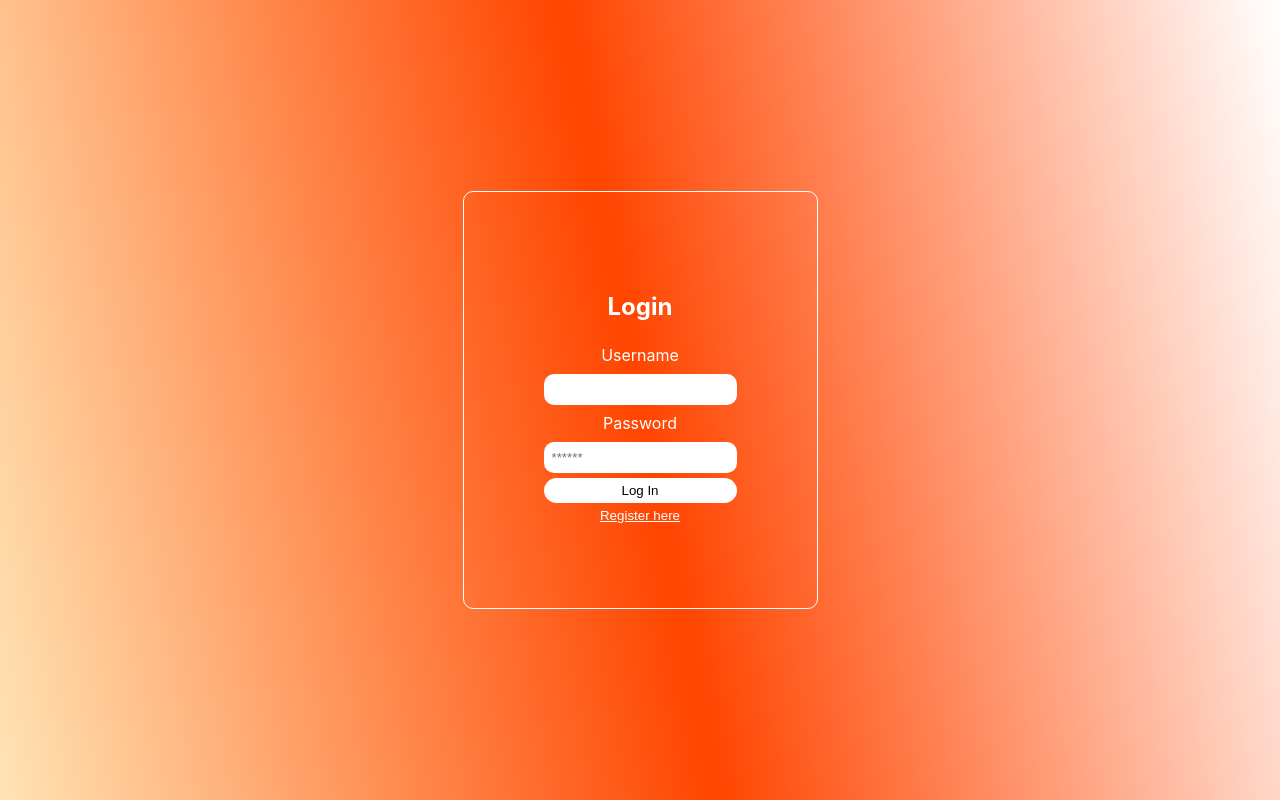
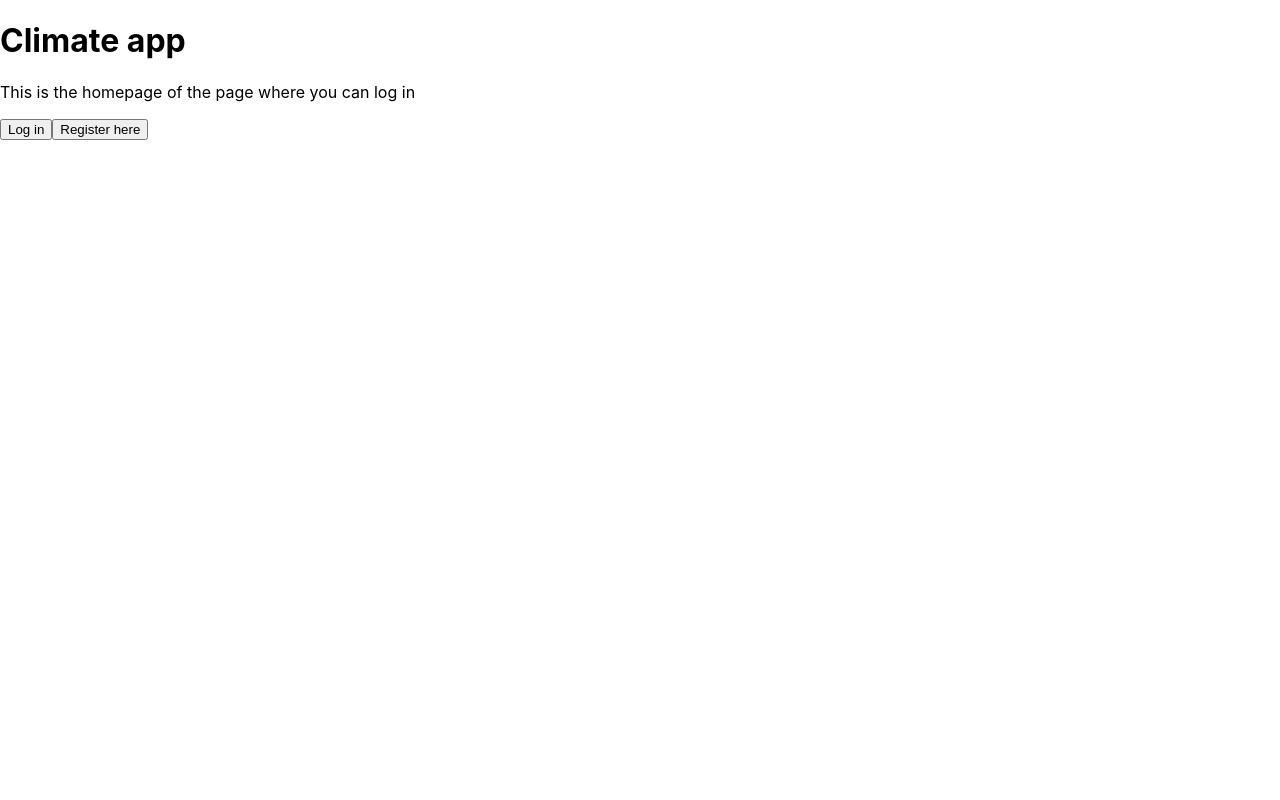
Before and after one commit to TVTKMO22-WP-GROUP-7/react-app, a React (Create React App) app in the folder frontend/: page / in a window 1280 px wide. Built offline with nearby package versions, Linux system fonts and the light colour scheme.

Commit message:
pohja frontille tehty

```diff
--- a/frontend/package.json
+++ b/frontend/package.json
@@ -8,6 +8,7 @@
     "@testing-library/user-event": "^13.5.0",
     "react": "^18.2.0",
     "react-dom": "^18.2.0",
+    "react-router-dom": "^6.9.0",
     "react-scripts": "5.0.1",
     "web-vitals": "^2.1.4"
   },
--- a/frontend/src/App.css
+++ b/frontend/src/App.css
@@ -1,50 +1,8 @@
-.App {
-  text-align: center;
+.navbar {
   display: flex;
-  min-height: 100vh;
-  align-items: center;
-  justify-content: center;
-  color: white;
-  background-image: linear-gradient(79deg, #ffe4b5, #ff4500, #ffffff);
+  background-color: lightgrey;
 }
 
-.auth-form-container, .login-form, .register-form {
-  display: flex;
-  flex-direction: column;
+.navbar > * {
+  margin-right: 10px;
 }
-
-@media screen and (min-width: 600px) {
-  .auth-form-container {
-    padding: 5rem;
-    border: 1px solid white;
-    border-radius: 10px;
-    margin: 0.5rem;
-  }
-}
-
-
-label {
-  text-align: center;
-  padding: 0.25rem 0;
-}
-
-input {
-  margin: 0.3rem 0;
-  padding: 0.5rem;
-  border: none;
-  border-radius: 10px;
-}
-
-button {
-  border: none;
-  background-color: white;
-  padding: 5px;
-  border-radius: 15px;
-  cursor: pointer;
-}
-
-.link-btn {
-  background: none;
-  color: white;
-  text-decoration: underline;
-}
--- a/frontend/src/App.js
+++ b/frontend/src/App.js
@@ -1,23 +1,25 @@
-import React, { useState } from "react";
 import './App.css';
-import { Login } from "./Login";
-import { Register } from "./Register";
-
+import Login from './components/Login';
+import Register from './components/Register';
+import ChangePassword from './components/ChangePassword';
+import DefaultView from './components/DefaultView'
+import DeleteAccount from './components/DeleteAccount';
+import { BrowserRouter, Routes, Route } from 'react-router-dom';
 
 function App() {
-  const [currentForm, setCurrentForm] = useState("login");
+  return (
+    <BrowserRouter>
+      <div>
+      <Routes>
+        <Route path="/" element={<Login />} />
+        <Route path="/register" element={<Register />} />
+        <Route path="/changepassword" element={<ChangePassword />} />
+        <Route path="/defaultview" element={<DefaultView />} />
+        <Route path="/deleteaccount" element={<DeleteAccount />} />
+      </Routes>
+    </div>
+    </BrowserRouter >
 
-
-  const toggleForm = (formName) => {
-    setCurrentForm(formName);
-    }
-
-  return (
-    <div className="App">
-      {
-        currentForm === "login" ? <Login onFormSwitch={toggleForm} /> : <Register onFormSwitch={toggleForm}/>
-      }
-    </div>
   );
 }
 
--- a/frontend/src/Login.jsx
+++ /dev/null
@@ -1,25 +0,0 @@
-import React, { useState } from 'react';
-
-export const Login = (props) => {
-    const [uname, setUsername] = useState('');
-    const [passwd, setPassword] = useState('');
-
-    const handleSubmit = (e) => {
-        e.preventDefault();
-        console.log(uname);
-    }
-
-    return (
-        <div className="auth-form-container">
-            <h2>Login</h2>
-        <form className="login-form" onSubmit={handleSubmit}>
-            <label htmlFor="username">Username</label>
-            <input value={uname} onChange={(e) => setUsername(e.target.value)}type="username" placeholder="" id="username" name="username"/>
-            <label htmlFor="password">Password</label>
-            <input value={passwd} onChange={(e) => setPassword(e.target.value)}type="password" placeholder="******" id="password" name="password"/>
-            <button type="submit">Log In</button>
-        </form>
-        <button className="link-btn" onClick={() => props.onFormSwitch('register')}>Register here</button>
-        </div>
-    )
-}
--- a/frontend/src/Register.jsx
+++ /dev/null
@@ -1,51 +0,0 @@
-import React, { useState } from 'react';
-
-export const Register = (props) => {
-    const [uname, setUsername] = useState('');
-    const [passwd, setPassword] = useState('');
-    const [confirmPasswd, setConfirmPassword] = useState('');
-    //const [name, setName] = useState('');
-
-    const handleSubmit = (e) => {
-        e.preventDefault();
-        if (passwd !== confirmPasswd) {
-            alert('Passwords do not match!');
-            return;
-        }
-
-        fetch('/api/users/register', {
-            method: 'POST',
-            headers: {
-                'Content-Type': 'application/json'
-            },
-            body: JSON.stringify({
-                username: uname,
-                userPassword: passwd
-            })
-        })
-        .then(response => {
-            if (response.ok) {
-                console.log('User registered successfully');
-                props.onFormSwitch('login');
-            } else {
-                console.error('Failed to register user');
-            }
-        })
-    }
-
-    return (
-        <div className="auth-form-container">
-            <h2>Register</h2>
-            <form className="register-form" onSubmit={handleSubmit}>
-                <label htmlFor="username">Username</label>
-                <input value={uname} onChange={(e) => setUsername(e.target.value)} type="username" placeholder="" id="username" name="username"/>
-                <label htmlFor="password">Password</label>
-                <input value={passwd} onChange={(e) => setPassword(e.target.value)} type="password" placeholder="******" id="password" name="password"/>
-                <label htmlFor="confirm-password">Confirm Password</label>
-                <input value={confirmPasswd} onChange={(e) => setConfirmPassword(e.target.value)} type="password" placeholder="******" id="confirm-password" name="confirm-password"/>
-                <button type="submit">Register</button>
-            </form>
-            <button className="link-btn" onClick={() => props.onFormSwitch('login')}>Already have an account? Login here</button>
-        </div>
-    )
-}
--- /dev/null
+++ b/frontend/src/components/ChangePassword.js
@@ -0,0 +1,9 @@
+import React from 'react'
+
+export default function ChangePassword() {
+    return (
+        <div>
+            This is where you can change password
+        </div>
+    )
+}
--- /dev/null
+++ b/frontend/src/components/DefaultView.js
@@ -0,0 +1,16 @@
+import React from 'react'
+import { Link } from 'react-router-dom'
+
+export default function DefaultView() {
+    return (
+        <div>
+            <div className="navbar">
+                <div><Link to="/changepassword"><button>Change Password</button></Link></div>
+                <div><Link to="/deleteaccount"><button>Delete Account</button></Link></div>
+                <div><Link to="/"><button>Logout</button></Link></div>
+            </div>
+            <p>This is the default view user gets when logged in </p>
+
+        </div>
+    )
+}
--- /dev/null
+++ b/frontend/src/components/DeleteAccount.js
@@ -0,0 +1,11 @@
+import React from 'react'
+import { Link } from 'react-router-dom'
+
+export default function DeleteAccount() {
+    return (
+        <div>
+            <p>This is where you can delete account</p>
+            <Link to ="/"><button>Delete account</button></Link>
+        </div>
+    )
+}
--- /dev/null
+++ b/frontend/src/components/Login.js
@@ -0,0 +1,13 @@
+import React from 'react'
+import { Link } from 'react-router-dom'
+
+export default function Login() {
+    return (
+        <div>
+            <h1>Climate app</h1>
+            <p>This is the homepage of the page where you can log in </p>
+            <Link to="defaultview"><button>Log in</button></Link>
+            <Link to="register"><button>Register here</button></Link>
+        </div>
+    )
+}
--- /dev/null
+++ b/frontend/src/components/Register.js
@@ -0,0 +1,11 @@
+import React from 'react'
+import { Link } from 'react-router-dom'
+
+export default function Register() {
+    return (
+        <div>
+            <p>This is the page where you can register new user</p>
+            <Link to="/"><button>Log in here</button></Link>
+        </div>
+    )
+}
```
Also changed, not shown: frontend/src/setupTests.js (deleted, +0 -5 lines), frontend/src/logo.svg (deleted), 1 other file (tests, documents, lock files or other folders).
